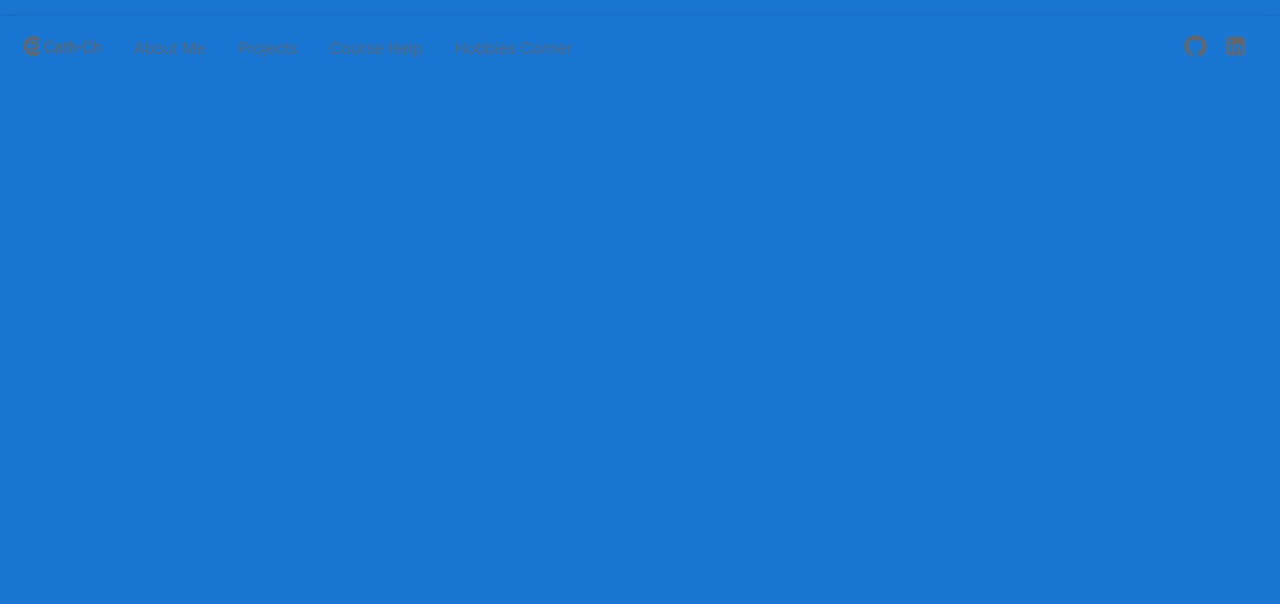
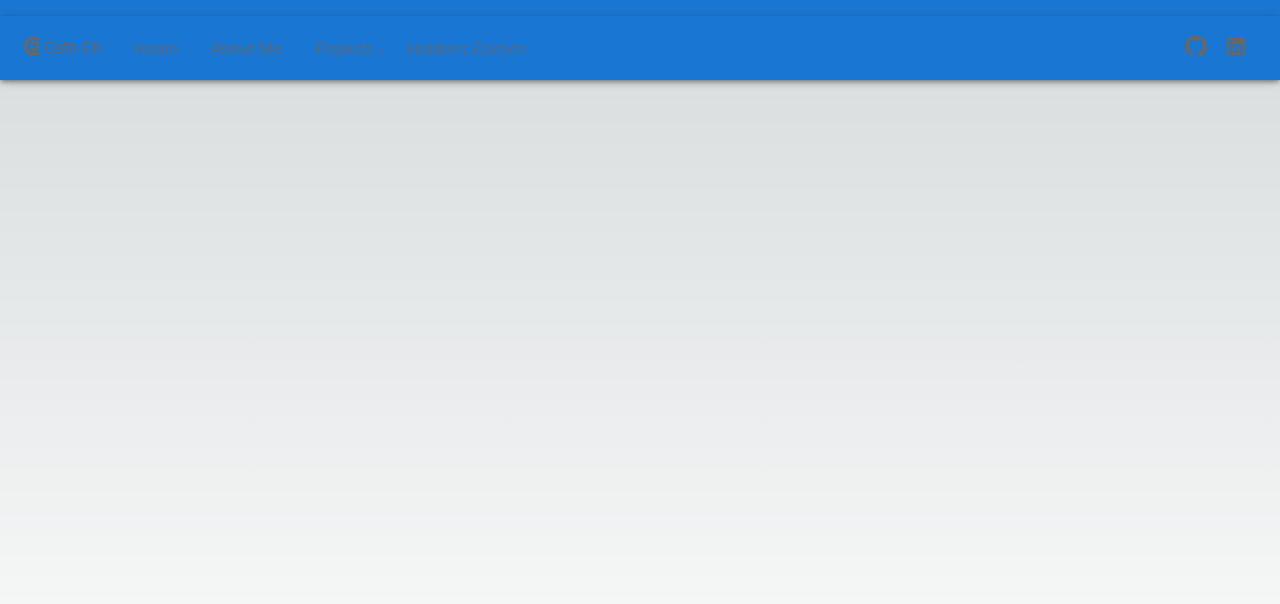
Before and after one commit to Cath-Ch/Cath-Ch.github.io, a Next.js app: page / in a window 1280 px wide. Shown: the top 604 px of the page. Built offline with nearby package versions, Linux system fonts and the light colour scheme; a web font is replaced by a local one.

Commit message:
Fixed footer scrolling problem

```diff
--- a/src/app/globals.css
+++ b/src/app/globals.css
@@ -83,6 +83,7 @@
 body {
   max-width: 100vw;
   overflow-x: hidden;
+  height: 100%;
 }
 
 body {
--- /dev/null
+++ b/src/app/layout.css
@@ -0,0 +1,17 @@
+.children-container {
+    flex: 1 1 auto;
+}
+
+.page-container > *:not(.children-container) {
+    /* header & footer */
+    flex: 0 1 auto;
+}
+
+.page-container {
+    display: flex;
+    flex-direction: column;
+}
+
+#root, .page-container {
+    height: 100%;
+}
--- a/src/app/layout.tsx
+++ b/src/app/layout.tsx
@@ -2,6 +2,7 @@
 import { Inter } from 'next/font/google'
 import HeaderBar from './shared-components/header-bar'
 import FooterBar from './shared-components/footer-bar'
+import './layout.css'
 import './globals.css'
 
 const inter = Inter({ subsets: ['latin'] })
@@ -15,11 +16,15 @@
   return (
     <html lang="en">
       <body className={inter.className}>
-        <main>
-          <HeaderBar />
-            {children}
-          <FooterBar />
-        </main>
+        <div id="root">
+          <main className='page-container'>
+            <HeaderBar />
+            <div className="children-container">
+              {children}
+            </div>
+            <FooterBar />
+          </main>
+        </div>
       </body>
     </html>
   )
--- a/src/app/shared-components/footer-bar.css
+++ b/src/app/shared-components/footer-bar.css
@@ -1,9 +1,8 @@
 .footer {
     margin-top: 1rem;
-    bottom: 0;
-    position: sticky;
     width: 100%;
     background-color: rgb(214, 214, 214);
+    position: static;
 }
 
 .footer-logo {
--- a/src/app/shared-components/footer-bar.tsx
+++ b/src/app/shared-components/footer-bar.tsx
@@ -6,8 +6,8 @@
 import LinkedInIcon from '@mui/icons-material/LinkedIn';
 import './footer-bar.css';
 
-const pages = ["About Me", "Projects", "Course Help", "Hobbies Corner"];
-const pageLinks = ["/about-me", "/projects", "/course-help", "/hobbies-corner"];
+const pages = ["Home", "About Me", "Projects", "Hobbies Corner"];
+const pageLinks = ["/", "/about-me", "/projects", "/hobbies-corner"];
 
 const socialIcons = [
   {label: "GitHub", icon: <GitHubIcon />, link: "https://github.com/Cath-Ch"},
--- a/src/app/shared-components/header-bar.css
+++ b/src/app/shared-components/header-bar.css
@@ -1,9 +1,8 @@
 @import url("https://fonts.googleapis.com/css2?family=MuseoModerno&display=swap");
 
 .header {
-    position: relative;
-    top: 0;
     background-color: #5867cd;
+    position: static;
 }
 
 .header-logo-image {
--- a/src/app/shared-components/header-bar.tsx
+++ b/src/app/shared-components/header-bar.tsx
@@ -6,8 +6,8 @@
 import Link from 'next/link';
 import './header-bar.css';
 
-const pages = ["👀 About Me", "💻 Projects", "📚 Course Help", "🎨 Hobbies Corner"];
-const pageLinks = ["/about-me", "/projects", "/course-help", "/hobbies-corner"];
+const pages = ["👀 About Me", "💻 Projects", "🎨 Hobbies Corner"];
+const pageLinks = ["/about-me", "/projects", "/hobbies-corner"];
 
 export default function HeaderBar() {
     return (
```
